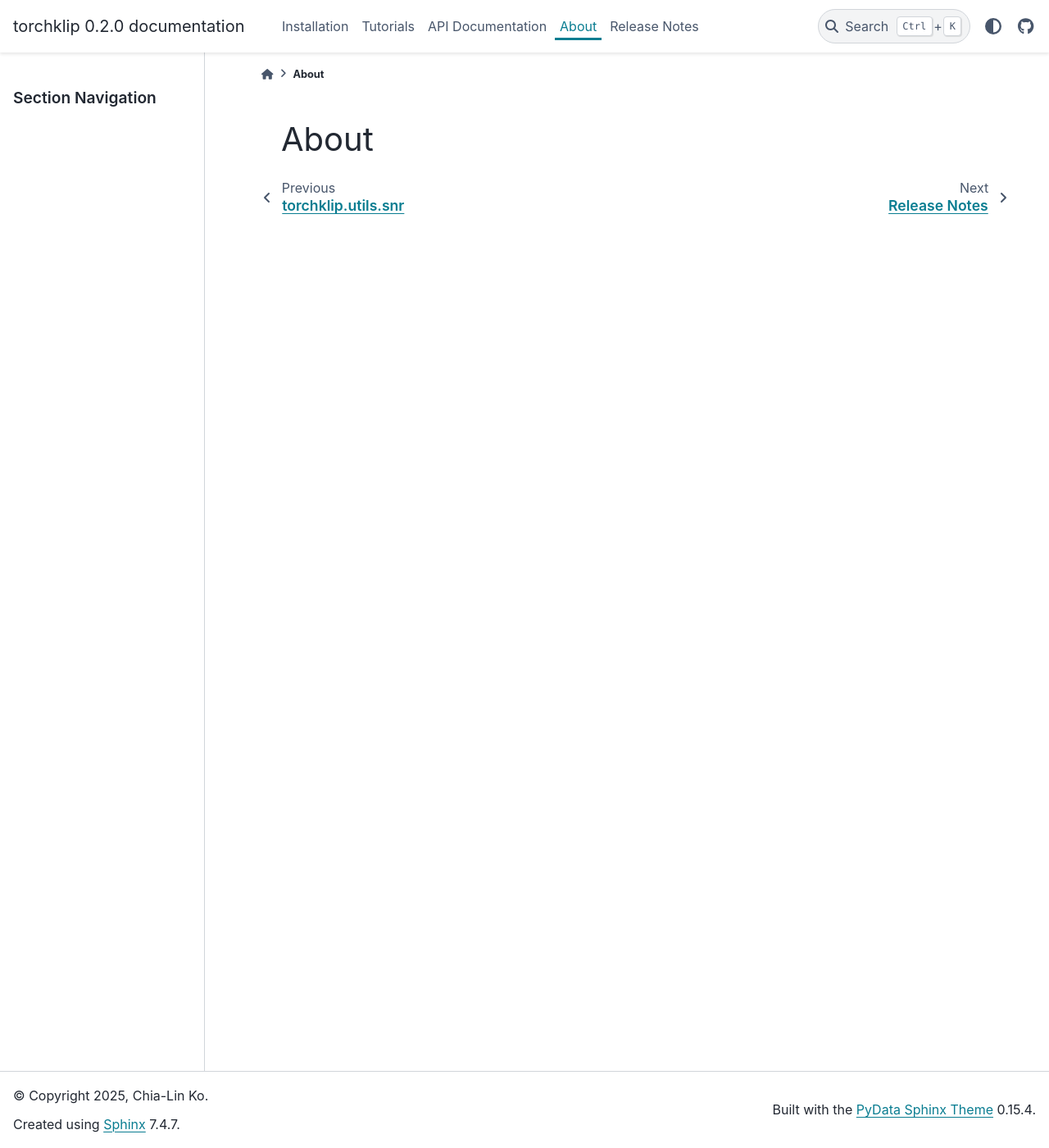
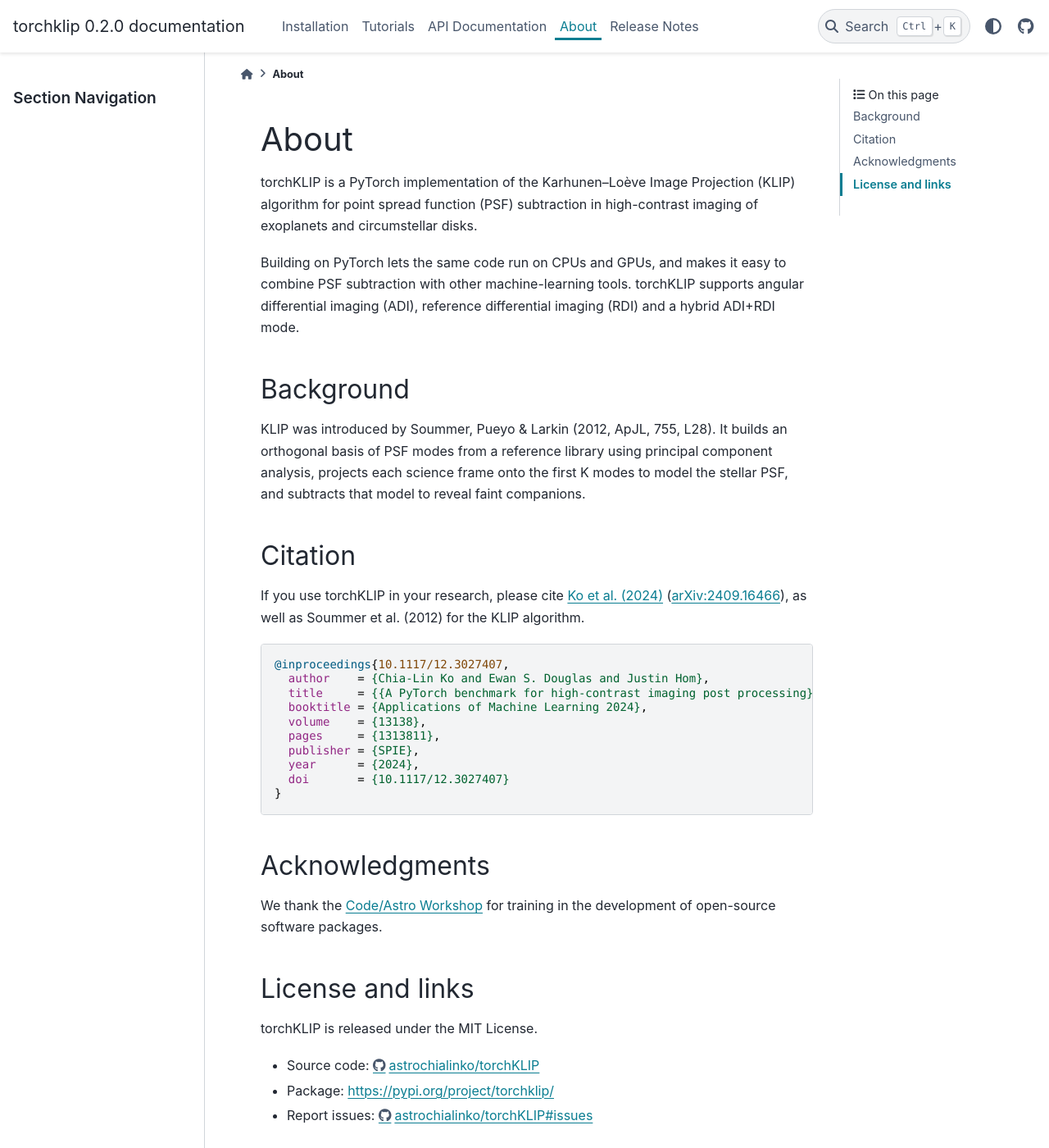
Before and after one commit to astrochialinko/torchKLIP, a Sphinx documentation site: the page built from docs/source/about.rst, in a window 1280 px wide and 1400 px high. Shown: the whole window at 82% size. Built offline with Sphinx 7.4.7 and the PyData theme 0.15.4, drawn with Linux system fonts in a browser that asks for light colours.

Commit message:
docs: add API pages for io, plotting and utils.data; fill About and Release Notes

```diff
--- a/docs/source/about.rst
+++ b/docs/source/about.rst
@@ -1,2 +1,56 @@
 About
 =====
+
+torchKLIP is a PyTorch implementation of the Karhunen–Loève Image Projection
+(KLIP) algorithm for point spread function (PSF) subtraction in high-contrast
+imaging of exoplanets and circumstellar disks.
+
+Building on PyTorch lets the same code run on CPUs and GPUs, and makes it easy
+to combine PSF subtraction with other machine-learning tools. torchKLIP
+supports angular differential imaging (ADI), reference differential imaging
+(RDI) and a hybrid ADI+RDI mode.
+
+Background
+----------
+
+KLIP was introduced by Soummer, Pueyo & Larkin (2012, ApJL, 755, L28). It
+builds an orthogonal basis of PSF modes from a reference library using
+principal component analysis, projects each science frame onto the first K
+modes to model the stellar PSF, and subtracts that model to reveal faint
+companions.
+
+Citation
+--------
+
+If you use torchKLIP in your research, please cite
+`Ko et al. (2024) <https://doi.org/10.1117/12.3027407>`_
+(`arXiv:2409.16466 <https://arxiv.org/abs/2409.16466>`_), as well as
+Soummer et al. (2012) for the KLIP algorithm.
+
+.. code-block:: bibtex
+
+   @inproceedings{10.1117/12.3027407,
+     author    = {Chia-Lin Ko and Ewan S. Douglas and Justin Hom},
+     title     = {{A PyTorch benchmark for high-contrast imaging post processing}},
+     booktitle = {Applications of Machine Learning 2024},
+     volume    = {13138},
+     pages     = {1313811},
+     publisher = {SPIE},
+     year      = {2024},
+     doi       = {10.1117/12.3027407}
+   }
+
+Acknowledgments
+---------------
+
+We thank the `Code/Astro Workshop <https://semaphorep.github.io/codeastro/>`_
+for training in the development of open-source software packages.
+
+License and links
+-----------------
+
+torchKLIP is released under the MIT License.
+
+* Source code: https://github.com/astrochialinko/torchKLIP
+* Package: https://pypi.org/project/torchklip/
+* Report issues: https://github.com/astrochialinko/torchKLIP/issues
--- a/docs/source/conf.py
+++ b/docs/source/conf.py
@@ -30,6 +30,9 @@ extensions = ['sphinx.ext.autodoc',
               'sphinx.ext.napoleon',
               'sphinx.ext.autosummary',
               'sphinx.ext.intersphinx']
+
+# Napoleon (Google-style docstrings)
+napoleon_use_ivar = True
 
 # Automatically generate stub pages for any autosummary directives
 autosummary_generate = True
--- a/docs/source/documentation.rst
+++ b/docs/source/documentation.rst
@@ -10,6 +10,9 @@ This section provides detailed documentation for all the modules and classes in
    torchklip/algos/klip
    torchklip/dataproc/data_loader
    torchklip/dataproc/data_preprocessor
+   torchklip/io
+   torchklip/plotting
+   torchklip/utils/data
    torchklip/utils/image_plot
    torchklip/utils/logging_utils
    torchklip/utils/metrics_renderer
--- /dev/null
+++ b/docs/source/torchklip/io.rst
@@ -0,0 +1,6 @@
+torchklip.io
+============
+
+.. automodule:: torchklip.io
+   :members:
+   :undoc-members:
--- /dev/null
+++ b/docs/source/torchklip/plotting.rst
@@ -0,0 +1,6 @@
+torchklip.plotting
+==================
+
+.. automodule:: torchklip.plotting
+   :members:
+   :undoc-members:
--- /dev/null
+++ b/docs/source/torchklip/utils/data.rst
@@ -0,0 +1,6 @@
+torchklip.utils.data
+====================
+
+.. automodule:: torchklip.utils.data
+   :members:
+   :undoc-members:
```
Also changed, not shown: docs/source/release.rst (+16 -0 lines).
